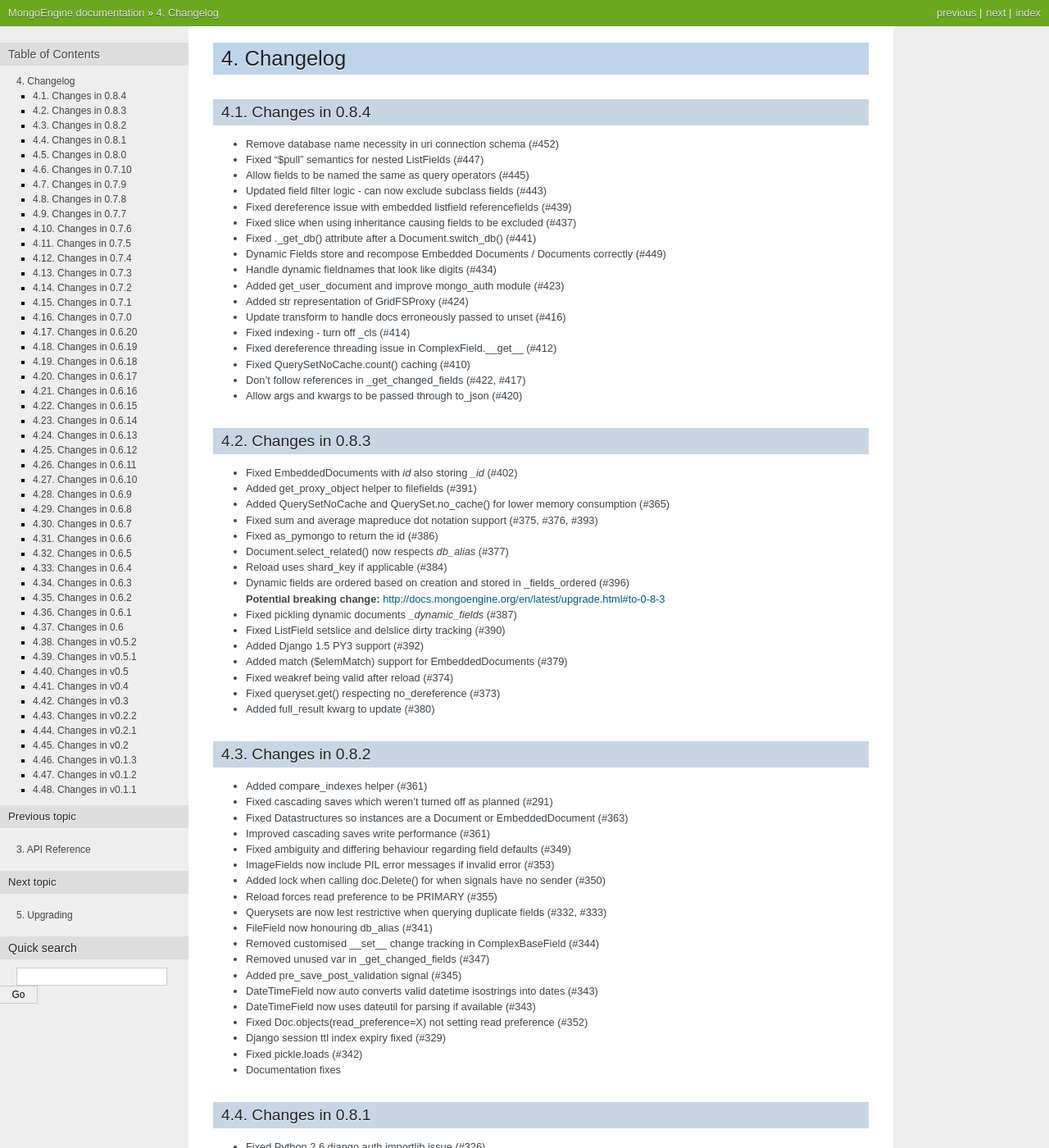
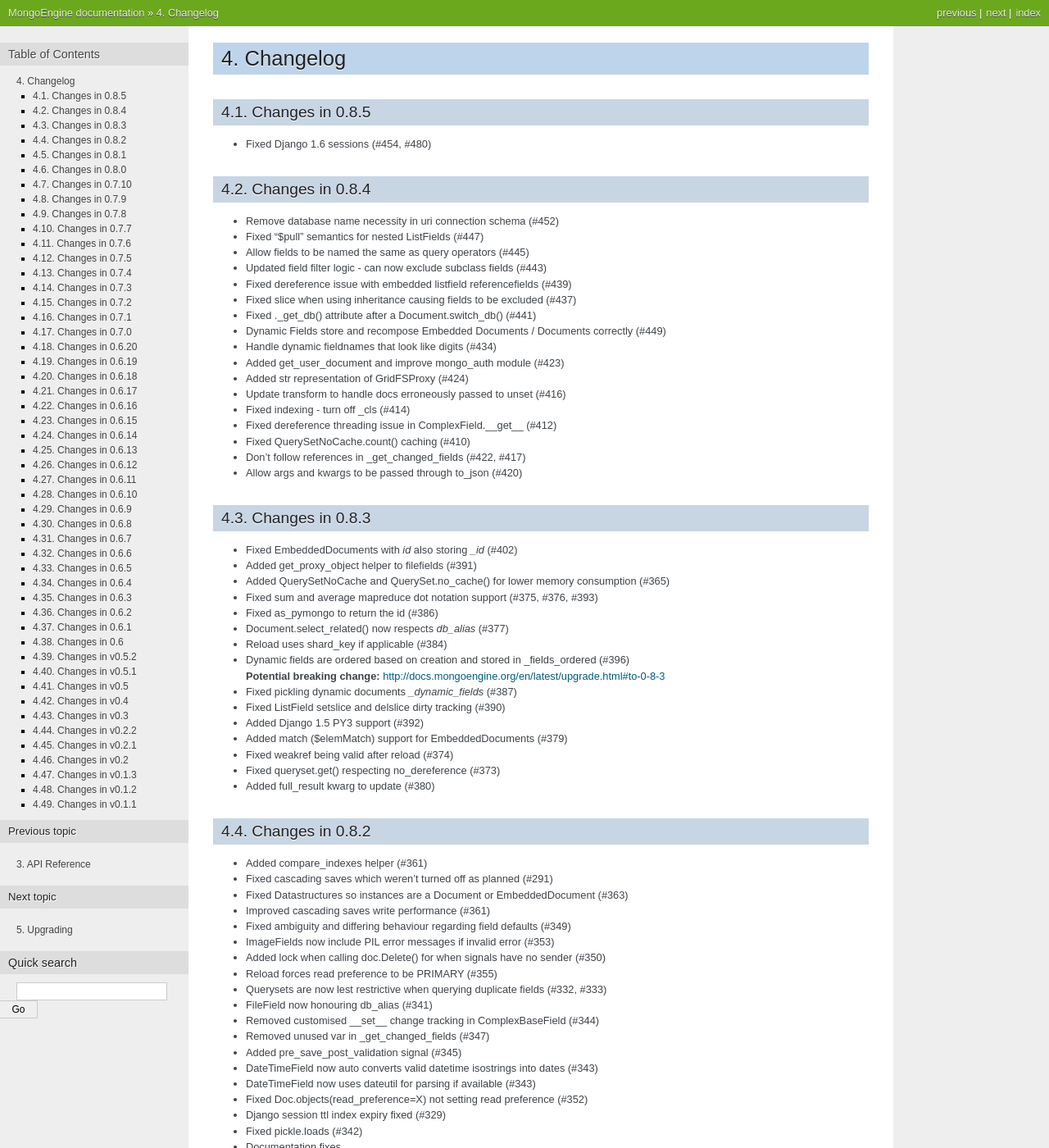
Before and after one commit to MongoEngine/mongoengine, a Sphinx documentation site: the page built from docs/changelog.rst, in a window 1280 px wide and 1400 px high. Shown: the whole window at 82% size. Built offline with Sphinx 7.4.7, drawn with Linux system fonts in a browser that asks for light colours; the version number could not be read and is left out; some of the changed text lies outside the part shown.

Commit message:
Updates to docs ref: #454, #480

```diff
--- a/docs/changelog.rst
+++ b/docs/changelog.rst
@@ -1,6 +1,10 @@
 =========
 Changelog
 =========
+
+Changes in 0.8.5
+================
+- Fixed Django 1.6 sessions (#454, #480)
 
 Changes in 0.8.4
 ================
```
Also changed, not shown: 1 other file.
